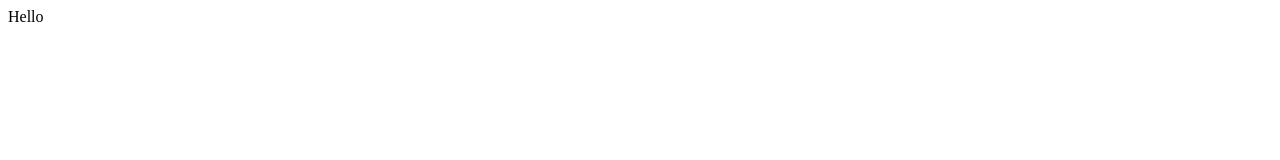
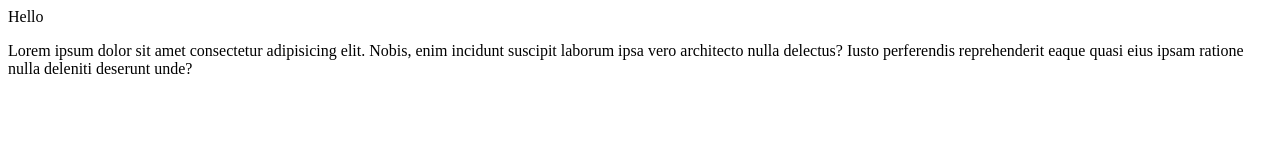
Before and after one commit to sNadiia/github-tutorial, a plain HTML site: page index.html in a window 1280 px wide. Drawn offline with Linux system fonts and the light colour scheme.

Commit message:
lorem
example

```diff
--- a/index.html
+++ b/index.html
@@ -8,5 +8,6 @@
 </head>
 <body>
     Hello
+    <p>Lorem ipsum dolor sit amet consectetur adipisicing elit. Nobis, enim incidunt suscipit laborum ipsa vero architecto nulla delectus? Iusto perferendis reprehenderit eaque quasi eius ipsam ratione nulla deleniti deserunt unde?</p>
 </body>
 </html>
```
